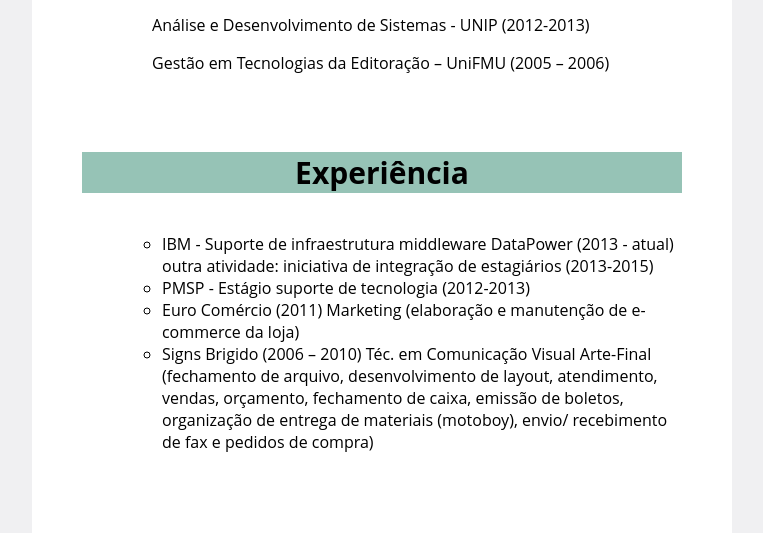
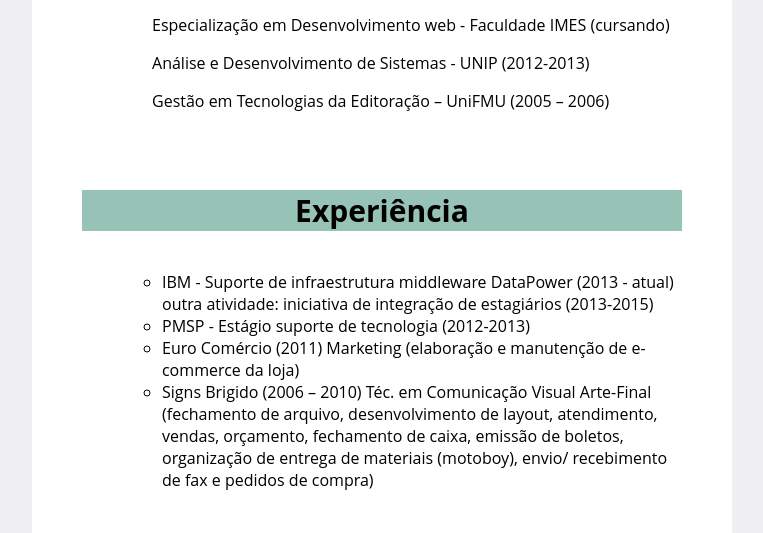
Before and after one commit to KarinPortfolio/curriculo, a plain HTML site: page index.html in a window 1280 px wide. Shown: the part 567-1100 px from the top of the page, without its empty margins (258-1021 px from the left). Drawn offline with Linux system fonts and the light colour scheme.

Commit message:
Update index.html

```diff
--- a/index.html
+++ b/index.html
@@ -17,7 +17,7 @@
 <p>Atuar com Desenvolvimento Web</p>
 <br>
 <h3>Formação</h3>
-
+<p>Especialização em Desenvolvimento web - Faculdade IMES (cursando)<br>
 <p>Análise e Desenvolvimento de Sistemas - UNIP (2012-2013)<br>
 <p> Gestão em Tecnologias da Editoração – UniFMU (2005 – 2006)</p></p></p>
 <br>
```
